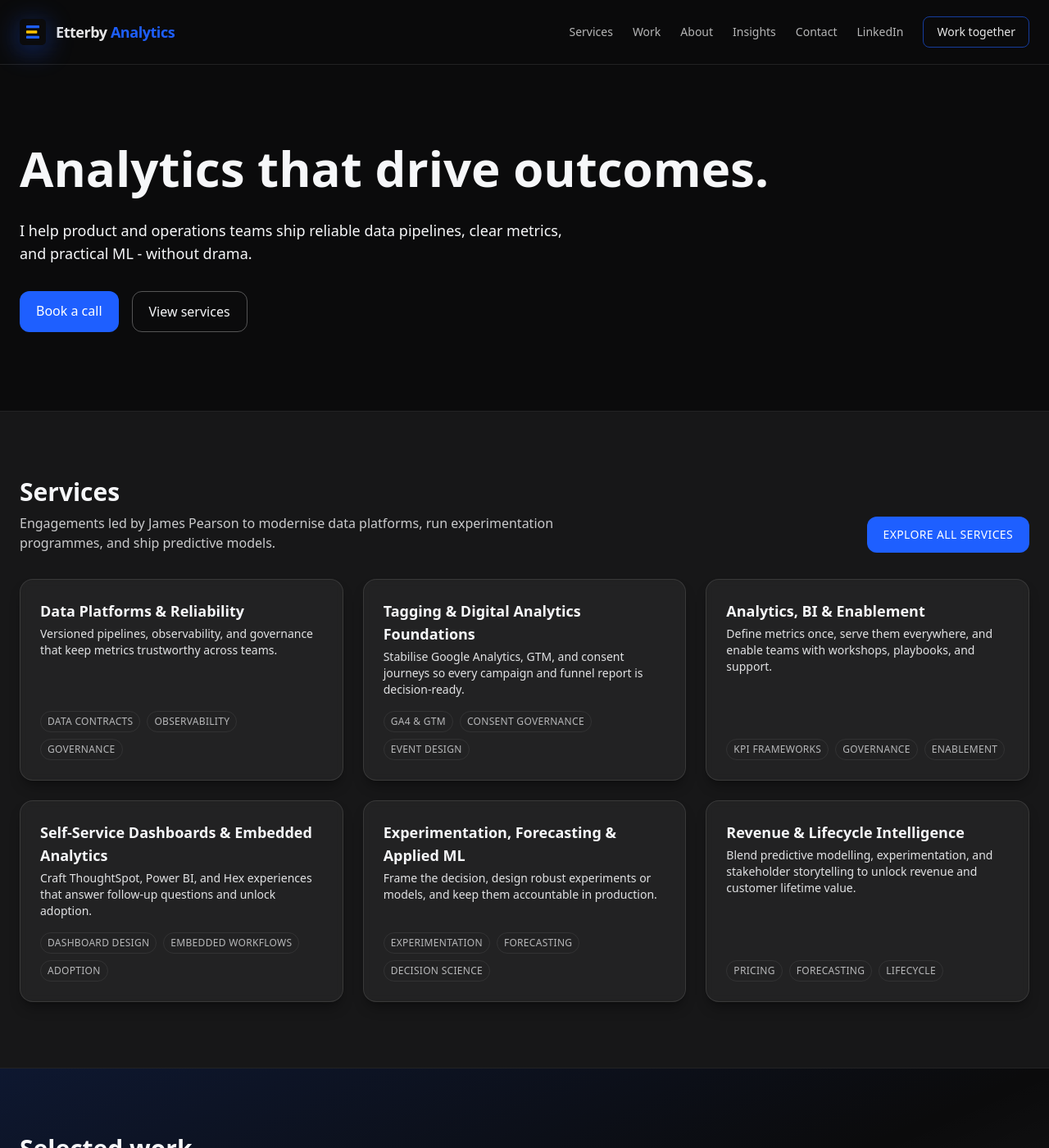
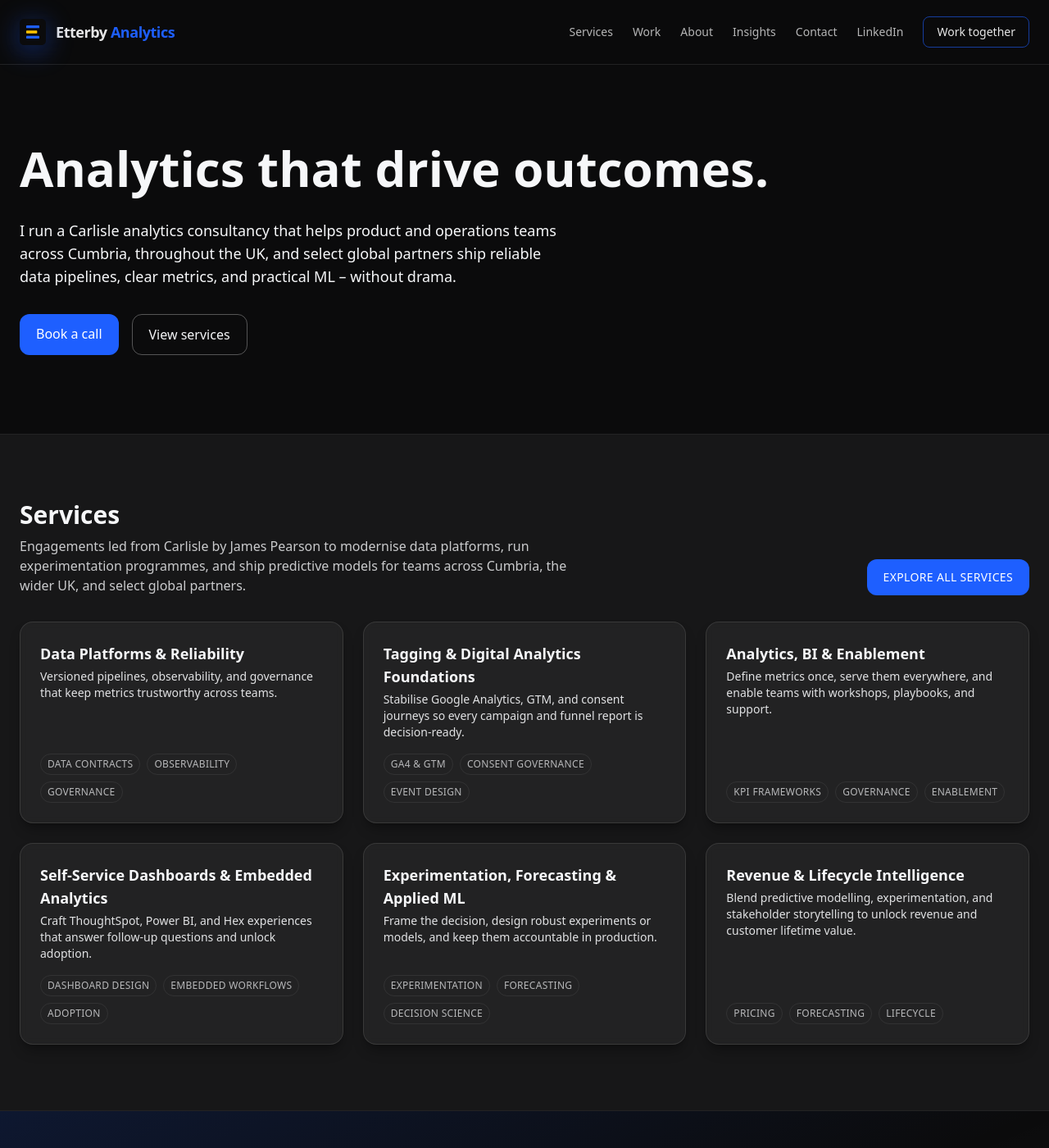
Before and after one commit to jp9516/etterby, a Jekyll site: the page built from index.md, in a window 1280 px wide and 1400 px high. Shown: the whole window at 82% size. Built offline with Jekyll 4.4.1, drawn with Linux system fonts in a browser that asks for light colours; nearby versions of some CDN libraries; some of the changed text lies outside the part shown.

Commit message:
Refine UK-first Carlisle positioning

```diff
--- a/_data/about_page.yml
+++ b/_data/about_page.yml
@@ -2,8 +2,8 @@ hero:
   eyebrow: "About James Pearson"
   title: "Analytics leadership that pairs craft with commercial impact"
   description:
-    - "I operate as an embedded lead analyst for high-growth teams - shipping the infrastructure, decision science, and enablement that turn data into revenue, resilience, and trust."
-    - "Across marketplaces, SaaS platforms, and media, I have built data functions from scratch, modernised analytics programmes, and mentored analysts to operate with confidence."
+    - "Based in Carlisle, I operate as an embedded lead analyst for high-growth teams - shipping the infrastructure, decision science, and enablement that turn data into revenue, resilience, and trust across the UK and beyond."
+    - "Across Cumbria organisations, UK scale-ups, and selected global marketplaces, SaaS platforms, and media, I have built data functions from scratch, modernised analytics programmes, and mentored analysts to operate with confidence."
 profile:
   title: "Founder & Lead Analyst"
   name: "James Pearson"
--- a/_data/home.yml
+++ b/_data/home.yml
@@ -1,12 +1,12 @@
 services:
   title: "Services"
-  description: "Engagements led by James Pearson to modernise data platforms, run experimentation programmes, and ship predictive models."
+  description: "Engagements led from Carlisle by James Pearson to modernise data platforms, run experimentation programmes, and ship predictive models for teams across Cumbria, the wider UK, and select global partners."
   view_all:
     label: "Explore all services"
     url: "/services/"
 work:
   title: "Selected work"
-  description: "Case studies covering fraud reduction, price optimisation, and analytics enablement across marketplaces and SaaS."
+  description: "Case studies covering fraud reduction, price optimisation, and analytics enablement for organisations across Cumbria, UK scale-ups, and select global marketplaces."
   limit: 2
   view_all:
     label: "Explore all work"
--- a/_data/services_page.yml
+++ b/_data/services_page.yml
@@ -2,8 +2,8 @@ hero:
   eyebrow: "How we help"
   title: "Embedded analytics leadership for complex decisions"
   description:
-    - "James Pearson works hands-on with your product, operations, and finance teams to deliver the data foundations, decision science, and enablement you need to move faster."
-    - "Engagements are scoped around measurable outcomes - fraud reduction, revenue uplift, adoption - and pair rigorous delivery with coaching for your internal teams."
+    - "James Pearson works hands-on from Carlisle with your product, operations, and finance teams to deliver the data foundations, decision science, and enablement UK-first companies need to move faster."
+    - "On-site sessions across Cumbria pair with remote collaboration that prioritises UK teams while remaining open to select global partners, with engagements scoped around measurable outcomes - fraud reduction, revenue uplift, adoption - and coaching for your internal teams."
     - "Recent work spans GA4 instrumentation, self-serve dashboard design, and executive storytelling for global restaurant and retail brands."
 service_models:
   title: "Common engagement patterns"
--- a/index.md
+++ b/index.md
@@ -8,7 +8,7 @@ description: "Reliable pipelines, clear metrics, and practical ML for product an
   <div class="space-y-8">
     <h1 class="text-5xl md:text-6xl font-semibold leading-tight">Analytics that drive outcomes.</h1>
     <p class="text-lg max-w-2xl">
-      I help product and operations teams ship reliable data pipelines, clear metrics, and practical ML - without drama.
+      I run a Carlisle analytics consultancy that helps product and operations teams across Cumbria, throughout the UK, and select global partners ship reliable data pipelines, clear metrics, and practical ML – without drama.
     </p>
     <div class="flex flex-wrap gap-4">
       <a href="/contact/" class="px-5 py-3 bg-brandblue text-white rounded-xl">Book a call</a>
```
Also changed, not shown: contact/index.md (+1 -1 lines).
